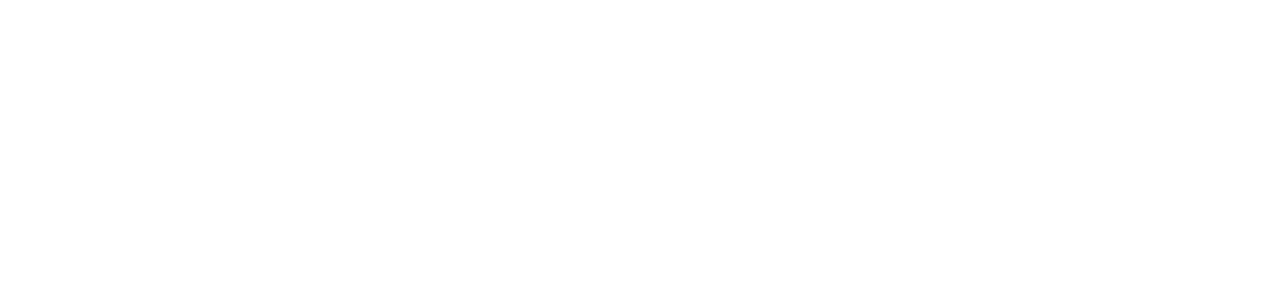
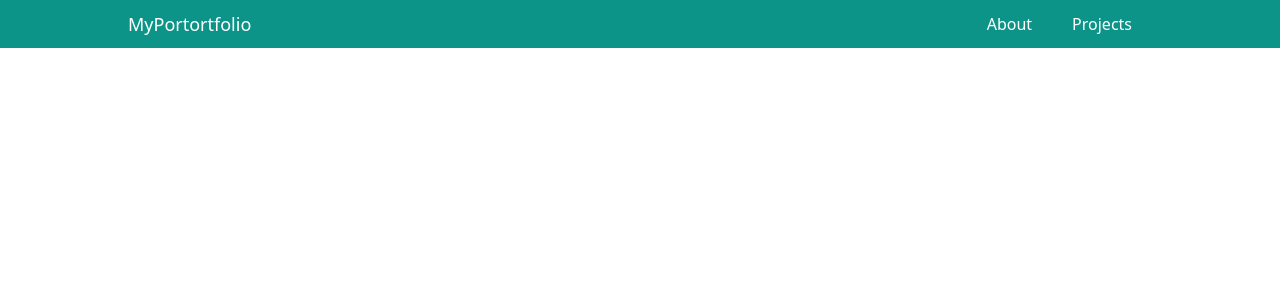
Before and after one commit to sonwabileIT/react-portfolio-website, a React (Vite) app: page / in a window 1280 px wide. Shown: the top 300 px of the page. Built offline with nearby package versions, Linux system fonts and the light colour scheme.

Commit message:
feat: add navbar component

```diff
--- a/src/App.jsx
+++ b/src/App.jsx
@@ -1,9 +1,11 @@
+import NavBar from "./components/NavBar"
 
 function App() {
 
 
   return (
     <>
+    <NavBar />
 
     </>
   )
--- /dev/null
+++ b/src/components/NavBar.jsx
@@ -0,0 +1,25 @@
+function NavBar(){
+    return(
+        <>
+        <div className="bg-teal-600">
+            <div className="flex justify-between mx-auto items-center max-w-screen-lg ">
+                <a href="#">
+                    <span className="text-white text-lg">MyPortortfolio</span>
+                </a>
+                <nav>
+                    <ul className="flex">
+                        <li>
+                            <a href="about.html" className="block text-white text-center px-5 py-3 hover:text-orange-500">About</a>
+                        </li>
+                        <li>
+                            <a href="projects.html" className="block text-white text-center px-5 py-3 hover:text-orange-500">Projects</a>
+                        </li>
+                    </ul>
+                </nav>
+            </div>
+        </div>
+        </>
+    )
+}
+
+export default NavBar
```
